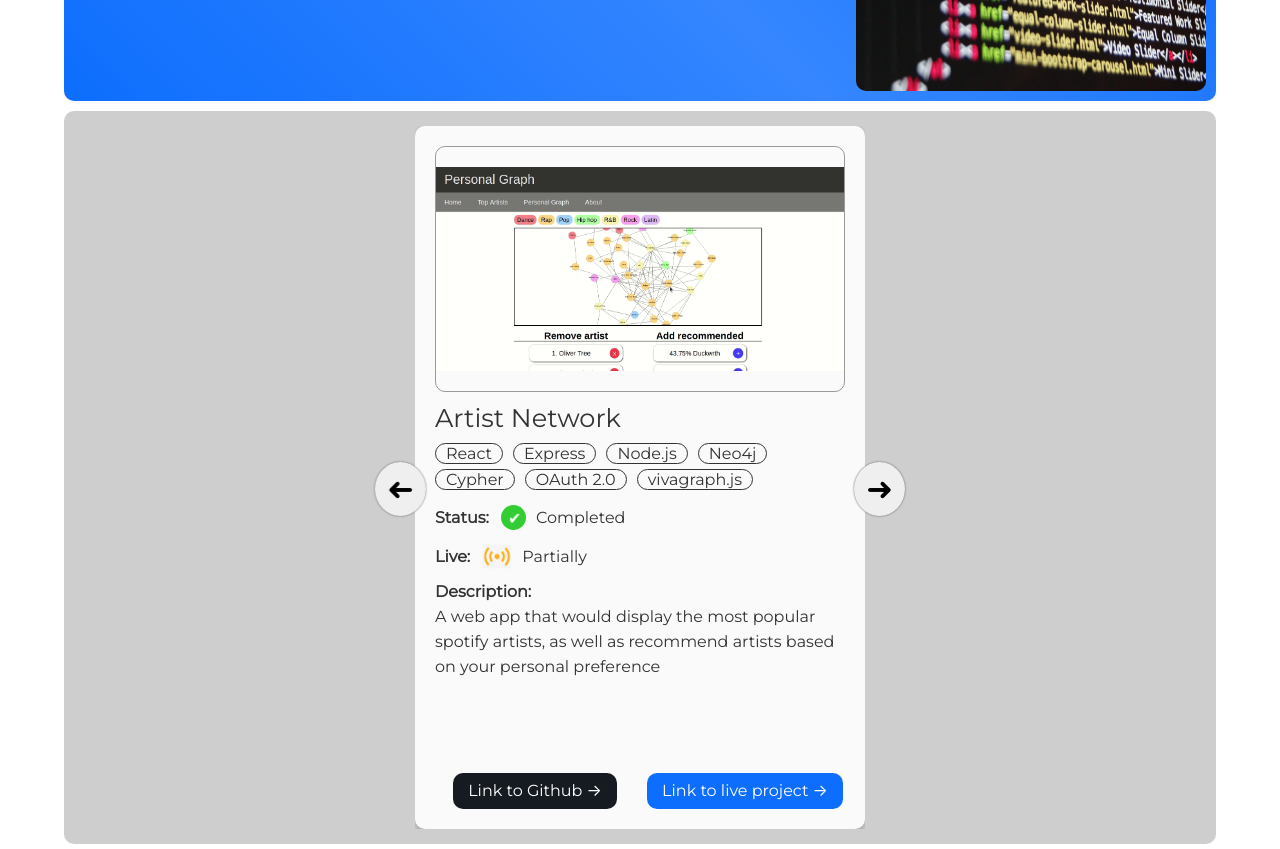
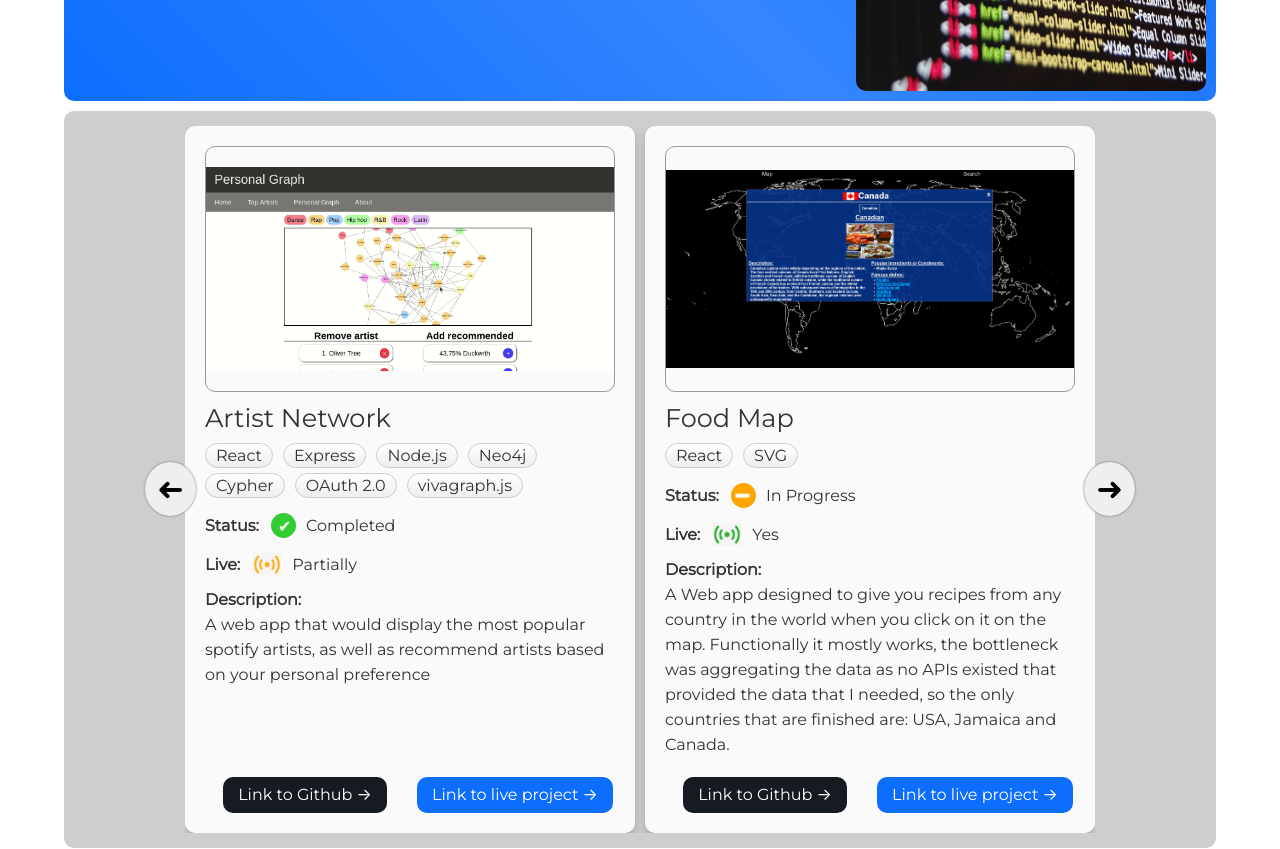
Before and after one commit to ADSmith-0/personal-website, a Next.js app: page / in a window 1280 px wide. Shown: the part 580-1429 px from the top of the page. Built offline with nearby package versions, Linux system fonts and the light colour scheme.

Commit message:
update: changed pills CSS

```diff
--- a/components/carousel.tsx
+++ b/components/carousel.tsx
@@ -6,7 +6,7 @@ export default function Carousel({ children }:any){
     const [ scrollAmount, setScrollAmount ] = useState(0);
     const scrollLeft = () => setScrollAmount(Math.max(0, scrollAmount - cardWidth));
     const scrollRight = () => {
-        let displayNumber = (window.innerWidth < 1300) ? 1 : 2;
+        let displayNumber = (window.innerWidth < 1300) ? 1 : 3;
         setScrollAmount(Math.min(scrollAmount + cardWidth, ((children.length-displayNumber)*cardWidth)));
     }
     useEffect(() => {
--- a/styles/carousel.module.css
+++ b/styles/carousel.module.css
@@ -1,6 +1,6 @@
 .container {
     position: relative;
-    width: 910px;
+    width: 1365px;
     margin: auto;
 }
 .carousel {
@@ -10,6 +10,10 @@
     animation: fadeIn 0.4s linear 0s;
     display: flex;
     flex-direction: row;
+    scrollbar-width: none;
+}
+.carousel::-webkit-scrollbar {
+  width: 0;
 }
 .btn {
     position: absolute;
@@ -36,12 +40,17 @@
     0% { opacity: 0; }
     100% { opacity: 1; }
 }
-@media(max-width: 1300px){
+@media(max-width: 1470px){
     .container {
-        width: 450px;
+        width: 910px;
     }
 }
-@media (max-width: 500px) {
+@media(max-width: 1000px){
+    .container {
+        width: 455px;
+    }
+}
+@media (max-width: 600px) {
     .container {
         width: 85vw;
         margin: auto;
@@ -52,7 +61,6 @@
         border-radius: 10px;
         color: #fafafa;
         background-image: linear-gradient(0deg, #212427, #333);
-        /* border: 1px solid #fafafa; */
         box-shadow: 0px 1px 4px #000;
     }
     #left_btn, #right_btn {
--- a/styles/post-card.module.css
+++ b/styles/post-card.module.css
@@ -9,10 +9,10 @@
     align-items: center;
     gap: 10px;
     padding: 30px;
+    width: 450px;
+    min-width: 450px;
 }
-.cover_image {
-    border-radius: 5px;
-}
+.cover_image { border-radius: 5px; }
 .title {
     font-weight: normal;
     font-size: 1.4rem;
--- a/styles/project-card.module.css
+++ b/styles/project-card.module.css
@@ -11,6 +11,7 @@
     grid-template-rows: auto auto auto auto auto 1fr auto;
     gap: 10px;
     align-items: center;
+    width: 450px;
     min-width: 450px;
 }
 .card:hover{ box-shadow: 0 8px 16px 0 #00000033; }
@@ -48,14 +49,15 @@
 }
 .pill {
     display: inline-block;
-    padding: 0 10px;
-    border: 1px solid #333;
+    padding: 2px 10px;
+    border: 1px solid #cecece;
     border-radius: 20px;
     margin-right: 10px;
     margin-bottom: 5px;
     box-sizing: border-box;
     cursor: default;
     user-select: none;
+    background-image: linear-gradient(0deg, #eee, #fff);
 }
 .container {
     display: flex;
@@ -109,8 +111,12 @@
         transition: all 0.2s ease-in-out 0s;
     }
     #githubLink:hover { background-color: #fff; }
+    .pill {
+        background-image: linear-gradient(0deg, #17181a, #2e2e2e);
+        border-color: #555;
+    }
 }
-@media (max-width: 800px) {
+@media (max-width: 500px) {
     .card {
         min-width: 85vw;
     }
```
